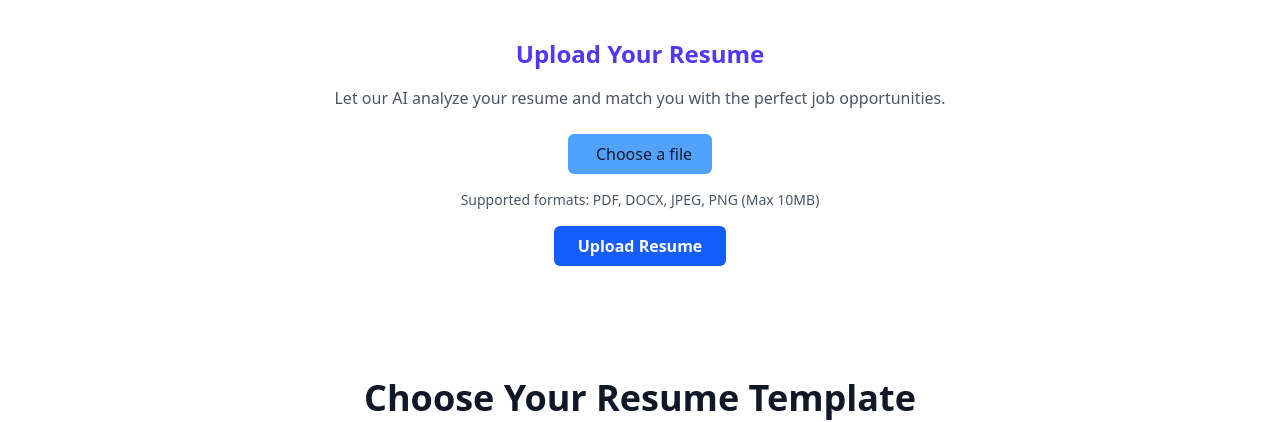
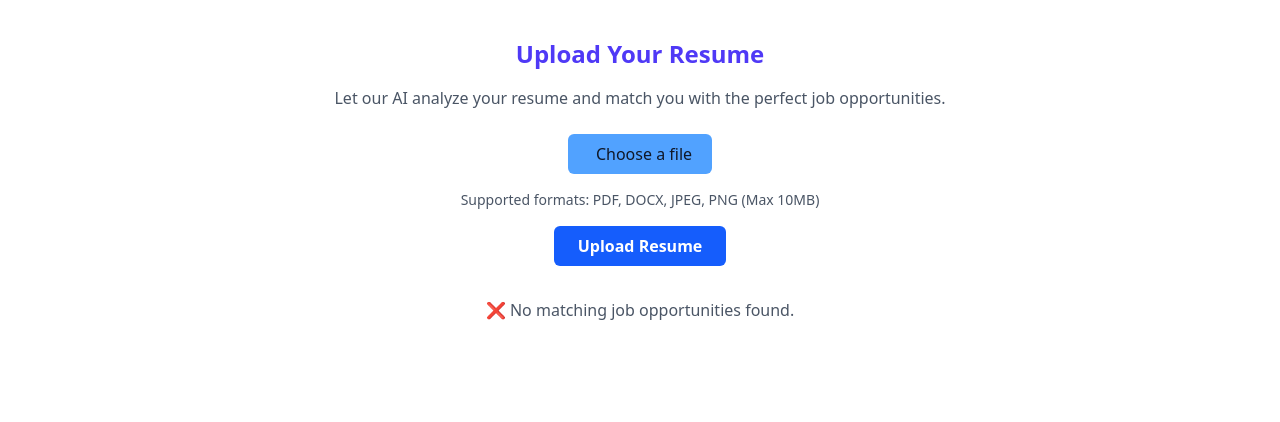
Before and after one commit to Anshulkavi/CareerCraft, a React (Vite) app in the folder my-project/: page / in a window 1280 px wide. Shown: the part 1025-1447 px from the top of the page. Built offline with nearby package versions, Linux system fonts and the light colour scheme.

Commit message:
Update ResumeUpload component to add image input support and preview

```diff
--- a/my-project/src/components/ResumeUpload.jsx
+++ b/my-project/src/components/ResumeUpload.jsx
@@ -251,14 +251,17 @@ function ResumeUpload() {
         data = JSON.parse(text);
       } catch {
         console.error("❌ HTML Error Response:\n", text);
-        throw new Error("❌ Server returned HTML instead of JSON. See console.");
+        throw new Error("❌ Server returned HTML instead of JSON.");
       }
 
       if (!response.ok) throw new Error(data.error || "Something went wrong.");
 
       const { extracted, matches } = data;
+      console.log("Extracted Info:", extracted);
+      console.log("Job Matches 👉", matches);
+
       setExtractedInfo(extracted);
-      setJobMatches(Array.isArray(matches) ? matches : []);
+      setJobMatches(matches || []);
       setUploadStatus("✅ Resume successfully processed.");
     } catch (error) {
       console.error("❌ Upload error:", error);
@@ -287,7 +290,8 @@ function ResumeUpload() {
         Upload Your Resume
       </h2>
       <p className="text-gray-600 dark:text-gray-200 mb-6">
-        Let our AI analyze your resume and match you with the perfect job opportunities.
+        Let our AI analyze your resume and match you with the perfect job
+        opportunities.
       </p>
 
       <form
@@ -367,16 +371,17 @@ function ResumeUpload() {
           {extractedInfo && (
             <div className="mt-3 text-sm space-y-1">
               <p>
-                ✅ <strong>Name:</strong> {extractedInfo.name || "N/A"}
+                ✅ <strong>Name:</strong> {extractedInfo.name}
               </p>
               <p>
-                📧 <strong>Email:</strong> {extractedInfo.email || "N/A"}
+                📧 <strong>Email:</strong> {extractedInfo.email}
               </p>
               <p>
                 📞 <strong>Phone:</strong> {extractedInfo.phone || "N/A"}
               </p>
               <p>
-                💼 <strong>Experience:</strong> {extractedInfo.experience || "N/A"}
+                💼 <strong>Experience:</strong>{" "}
+                {extractedInfo.experience || "N/A"}
               </p>
               <p>
                 🛠️ <strong>Skills:</strong>{" "}
@@ -389,7 +394,8 @@ function ResumeUpload() {
         </div>
       )}
 
-      {Array.isArray(jobMatches) && jobMatches.length > 0 && (
+      {Array.isArray(jobMatches) ? (
+        jobMatches.length > 0 ? (
           <div className="mt-10">
             <h3 className="text-xl font-bold text-gray-900 dark:text-white mb-4">
               Matching Job Opportunities
@@ -424,7 +430,12 @@ function ResumeUpload() {
               ))}
             </div>
           </div>
-      )}
+        ) : (
+          <div className="mt-8 text-gray-600 dark:text-gray-300">
+            ❌ No matching job opportunities found.
+          </div>
+        )
+      ) : null}
     </section>
   );
 }
```
Lines whose indentation alone changed are shown as unchanged.
